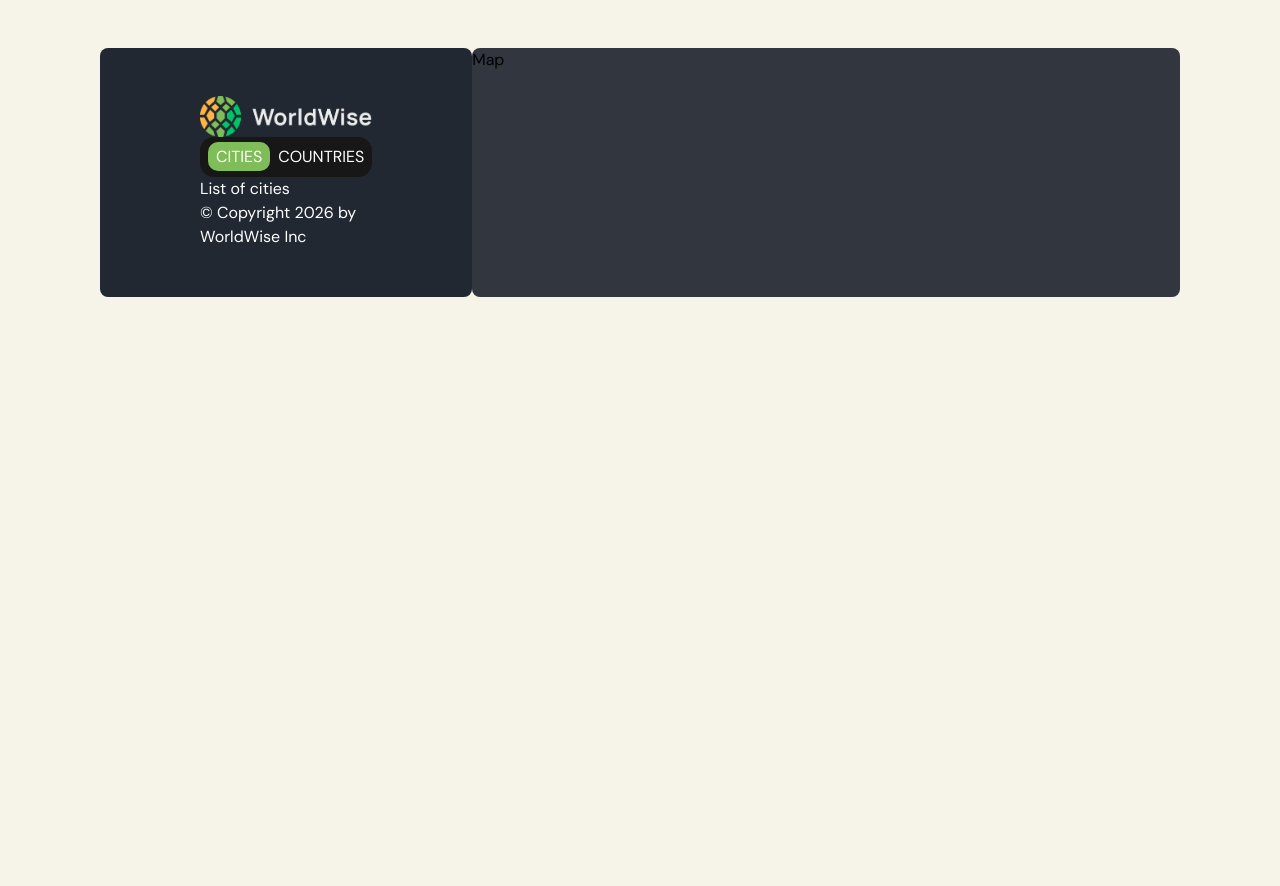
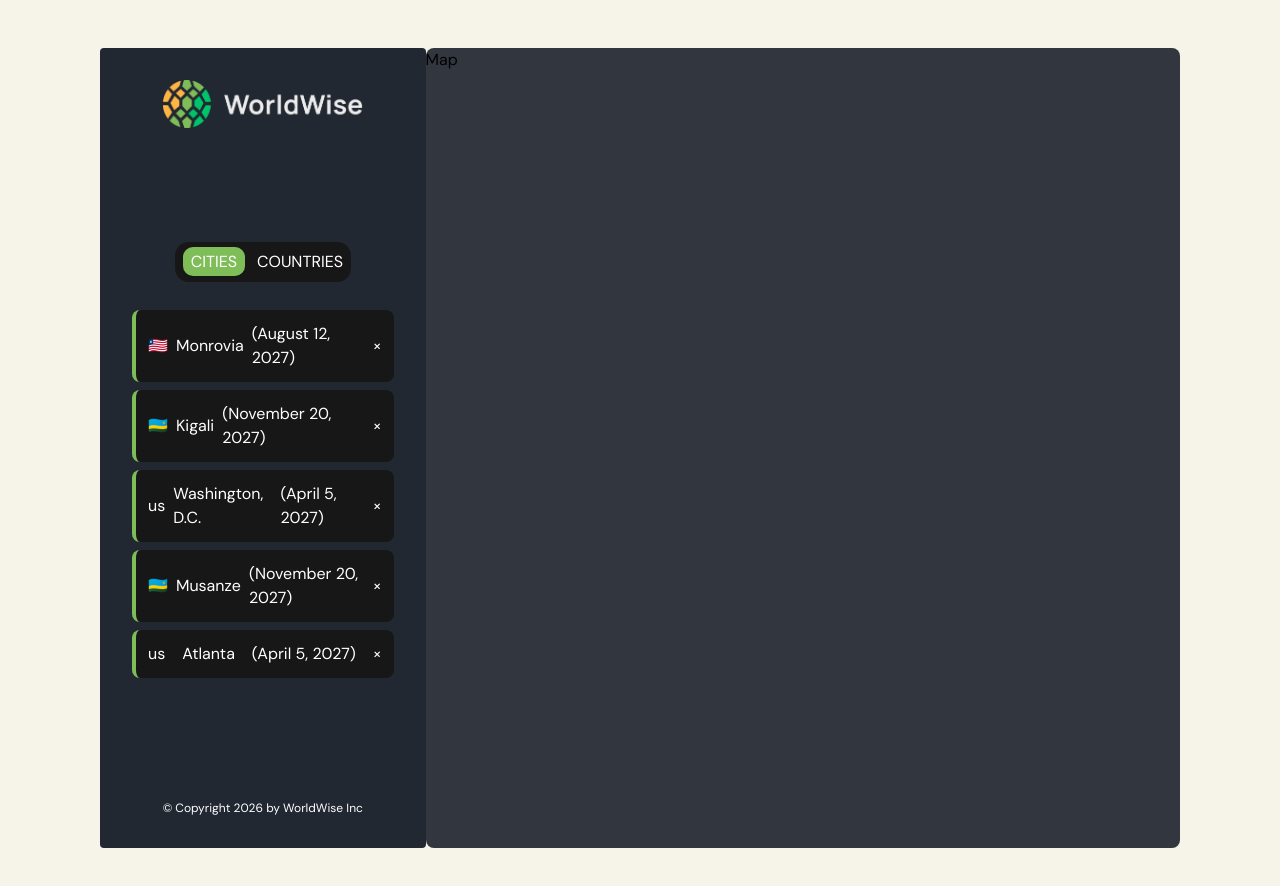
Before and after one commit to Autridge/Worldwise, a React (Vite) app: page /app/cities in a window 1280 px wide. Shown: the top 886 px of the page. Before the commit the page ends 800 px from the top, so only its background shows below. Built offline with nearby package versions, Linux system fonts and the light colour scheme; data requests are answered from the project's data file.

Commit message:
chore: created the countries components

```diff
--- a/src/App.tsx
+++ b/src/App.tsx
@@ -1,13 +1,37 @@
-import { useState } from "react";
+import { useEffect, useState } from "react";
 import { BrowserRouter, Route, Routes } from "react-router-dom";
+
 import Product from "./pages/Product";
 import Pricing from "./pages/Pricing";
 import Homepage from "./pages/Homepage";
 import PageNotFound from "./pages/PageNotFound";
 import Login from "./pages/Login";
 import AppLayout from "./pages/AppLayout";
+import CityList from "./components/CityList";
+import CountryList from "./components/CountryList";
+
+const BASE_URL = "http://localhost:3000/";
 
 function App() {
+  const [cities, setCities] = useState([]);
+  const [isLoading, setIsLoading] = useState(false);
+
+  useEffect(function () {
+    async function fetchCities() {
+      try {
+        setIsLoading(true);
+        const res = await fetch(`${BASE_URL}cities`);
+        const data = await res.json();
+        setCities(data);
+      } catch (error) {
+        alert("There was an error loading data...");
+      } finally {
+        setIsLoading(false);
+      }
+    }
+    fetchCities();
+  }, []);
+
   return (
     <BrowserRouter>
       <Routes>
@@ -16,12 +40,18 @@ function App() {
         <Route path="pricing" element={<Pricing />} />
         <Route path="/login" element={<Login />} />
         <Route path="/app" element={<AppLayout />}>
-          <Route index element={<p>List of Cities</p>} />
+          <Route
+            index
+            element={<CityList cities={cities} isLoading={isLoading} />}
+          />
           <Route
             path="cities"
-            element={<p className="text-white">List of cities</p>}
+            element={<CityList cities={cities} isLoading={isLoading} />}
           />
-          <Route path="countries" element={<p>Countries</p>} />
+          <Route
+            path="countries"
+            element={<CountryList cities={cities} isLoading={isLoading} />}
+          />
           <Route path="form" element={<p>Form</p>} />
         </Route>
 
--- a/src/components/AppNav.tsx
+++ b/src/components/AppNav.tsx
@@ -4,7 +4,7 @@ import React from "react";
 export default function AppNav() {
   return (
     <nav>
-      <ul className="flex gap-2 uppercase bg-secondary-foreground p-2 rounded-xl text-white bg-">
+      <ul className="flex gap-3 w-44 items-center justify-between uppercase bg-secondary-foreground p-2 rounded-xl text-white">
         <li>
           <NavLink to="cities">Cities</NavLink>
         </li>
--- /dev/null
+++ b/src/components/CityItem.tsx
@@ -0,0 +1,22 @@
+export default function CityItem({ city }) {
+  const { cityName, emoji, date } = city;
+
+  const formatDate = (date) =>
+    new Intl.DateTimeFormat("en", {
+      day: "numeric",
+      month: "long",
+      year: "numeric",
+    }).format(new Date(date));
+
+  return (
+    <li
+      className="flex justify-between items-center gap-2 bg-secondary-foreground text-white p-3 rounded-md border-l-4 border-brandGr mb-2 mt-1
+    "
+    >
+      <span>{emoji}</span>
+      <h3>{cityName}</h3>
+      <time>({formatDate(date)})</time>
+      <button className="cursor-pointer">&times;</button>
+    </li>
+  );
+}
--- /dev/null
+++ b/src/components/CityList.tsx
@@ -0,0 +1,18 @@
+import Spinner from "./Spinner";
+import CityItem from "./CityItem";
+import Message from "./Message";
+
+export default function CitiesList({ cities, isLoading }) {
+  if (isLoading) return <Spinner />;
+
+  if (!cities.length) return <Message message="Add your first city" />;
+
+  return (
+    <ul>
+      {" "}
+      {cities.map((city) => (
+        <CityItem city={city} key={city.id} />
+      ))}{" "}
+    </ul>
+  );
+}
--- /dev/null
+++ b/src/components/CountryItem.tsx
@@ -0,0 +1,10 @@
+import React from "react";
+
+export default function CountryItem({ country }) {
+  return (
+    <li className="flex flex-col justify-between items-center gap-2 bg-secondary-foreground text-white p-3 rounded-md border-l-4 border-brandGr mb-2 mt-1">
+      <span>{country.emoji}</span>
+      <span>{country.country}</span>
+    </li>
+  );
+}
--- /dev/null
+++ b/src/components/CountryList.tsx
@@ -0,0 +1,41 @@
+import Spinner from "./Spinner";
+import CountryItem from "./CountryItem";
+import Message from "./Message";
+
+type City = {
+  id: number;
+  country: string;
+  emoji: string;
+};
+
+type Country = {
+  country: string;
+  emoji: string;
+};
+
+export default function CountryList({
+  cities,
+  isLoading,
+}: {
+  cities: City[];
+  isLoading: boolean;
+}) {
+  if (isLoading) return <Spinner />;
+  if (!cities.length) return <Message message="Add your first country" />;
+
+  const countries = cities.reduce((arr: Country[], city) => {
+    if (!arr.map((el) => el.country).includes(city.country)) {
+      return [...arr, { country: city.country, emoji: city.emoji }];
+    } else {
+      return arr;
+    }
+  }, []);
+
+  return (
+    <ul className="flex gap-2 items-center">
+      {countries.map((country) => (
+        <CountryItem country={country} key={country.country} />
+      ))}
+    </ul>
+  );
+}
--- /dev/null
+++ b/src/components/Message.tsx
@@ -0,0 +1,8 @@
+export default function Message({ message }) {
+  return (
+    <p>
+      <span>👋</span>
+      {message}
+    </p>
+  );
+}
--- a/src/components/PageNav.tsx
+++ b/src/components/PageNav.tsx
@@ -1,5 +1,4 @@
-import React from "react";
-import { NavLink, Link } from "react-router-dom";
+import { NavLink } from "react-router-dom";
 import Logo from "./Logo";
 
 export default function PageNav() {
--- a/src/components/SideBar.tsx
+++ b/src/components/SideBar.tsx
@@ -5,13 +5,15 @@ import AppNav from "./AppNav";
 
 export default function SideBar() {
   return (
-    <section className="bg-[#222831] flex flex-col justify-start items-start rounded-md  ">
+    <section className="bg-[#222831] p-8 flex flex-col items-center w-120 rounded min-h-screen justify-between">
       <Logo />
-      <AppNav />
 
-      <Outlet />
+      <div className="flex flex-col items-center gap-6 w-full">
+        <AppNav />
+        <Outlet />
+      </div>
 
-      <footer>
+      <footer className="text-gray-400 text-xs text-center">
         <p>&copy; Copyright {new Date().getFullYear()} by WorldWise Inc</p>
       </footer>
     </section>
--- /dev/null
+++ b/src/components/Spinner.tsx
@@ -0,0 +1,11 @@
+export default function Spinner() {
+  return (
+    <div className="flex h-full items-center justify-center">
+      <div
+        className="h-24 w-24 animate-[spin_1.5s_linear_infinite] rounded-full
+              bg-[conic-gradient(#0000_10%,var(--color-light--2))]
+              mask-[radial-gradient(farthest-side,#0000_calc(100%-8px),#000_0)]"
+      ></div>
+    </div>
+  );
+}
--- a/src/data/cities.json
+++ b/src/data/cities.json
@@ -27,7 +27,7 @@
     {
       "cityName": "Washington, D.C.",
       "country": "United States",
-      "emoji": "🇺🇸",
+      "emoji": "us",
       "date": "2027-04-05T19:30:15.221Z",
       "notes": "The cherry blossoms were in full bloom 🌸",
       "position": {
@@ -35,6 +35,30 @@
         "lng": -77.0369
       },
       "id": 23490581
+    },
+    {
+      "cityName": "Musanze",
+      "country": "Rwanda",
+      "emoji": "🇷🇼",
+      "date": "2027-11-20T14:45:00.000Z",
+      "notes": "Extremely clean and green city. Loved the hills!",
+      "position": {
+        "lat": -1.9441,
+        "lng": 30.0619
+      },
+      "id": 8294017
+    },
+    {
+      "cityName": "Atlanta",
+      "country": "United States",
+      "emoji": "us",
+      "date": "2027-04-05T19:30:15.221Z",
+      "notes": "The cherry blossoms were in full bloom 🌸",
+      "position": {
+        "lat": 38.9072,
+        "lng": -77.0369
+      },
+      "id": 2349058
     }
   ]
 }
```
